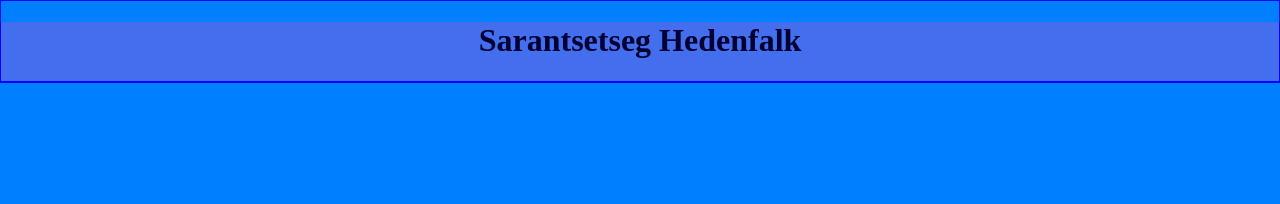
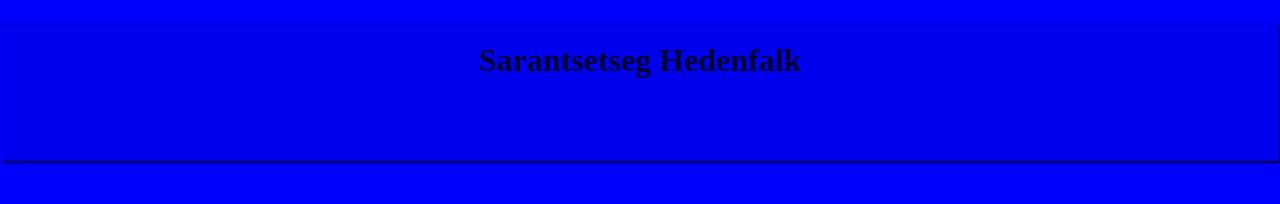
Before and after one commit to saraa379/demo, a plain HTML site: page index.html in a window 1280 px wide. Drawn offline with Linux system fonts and the light colour scheme.

Commit message:
Update index.html

```diff
--- a/index.html
+++ b/index.html
@@ -5,18 +5,21 @@
 	<title>Demo - Sara Hedenfalk</title>
 	<style>
 		body {
-			background-color: #007FFF;
+			background-color: #0000FF;
 			border: solid 1px blue;
 			display: block;
 			margin: 0 auto;
 		}
 		header {
-			background-color: #436EEE;
-			border-bottom: solid 1px blue;
+			background-color: #0000EE;
+			box-shadow: 2px 2px 2px #000033;
+			margin-top: 10px;
+			margin.bottom: 10px;
 		}
 			h1{
 				text-align: center;
 				color: #000033;
+				padding: 20px;
 			}
 	</style>
 </head>
```
